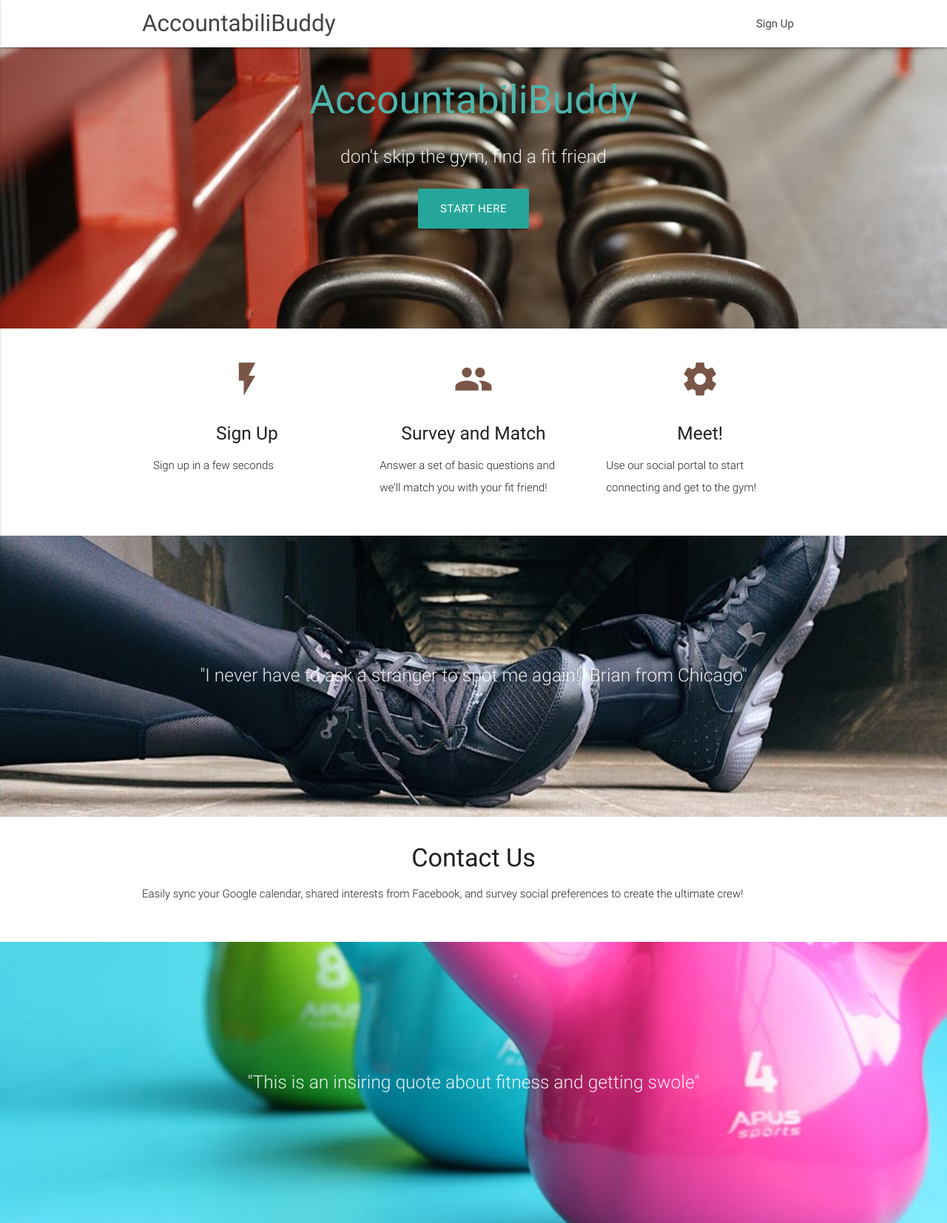
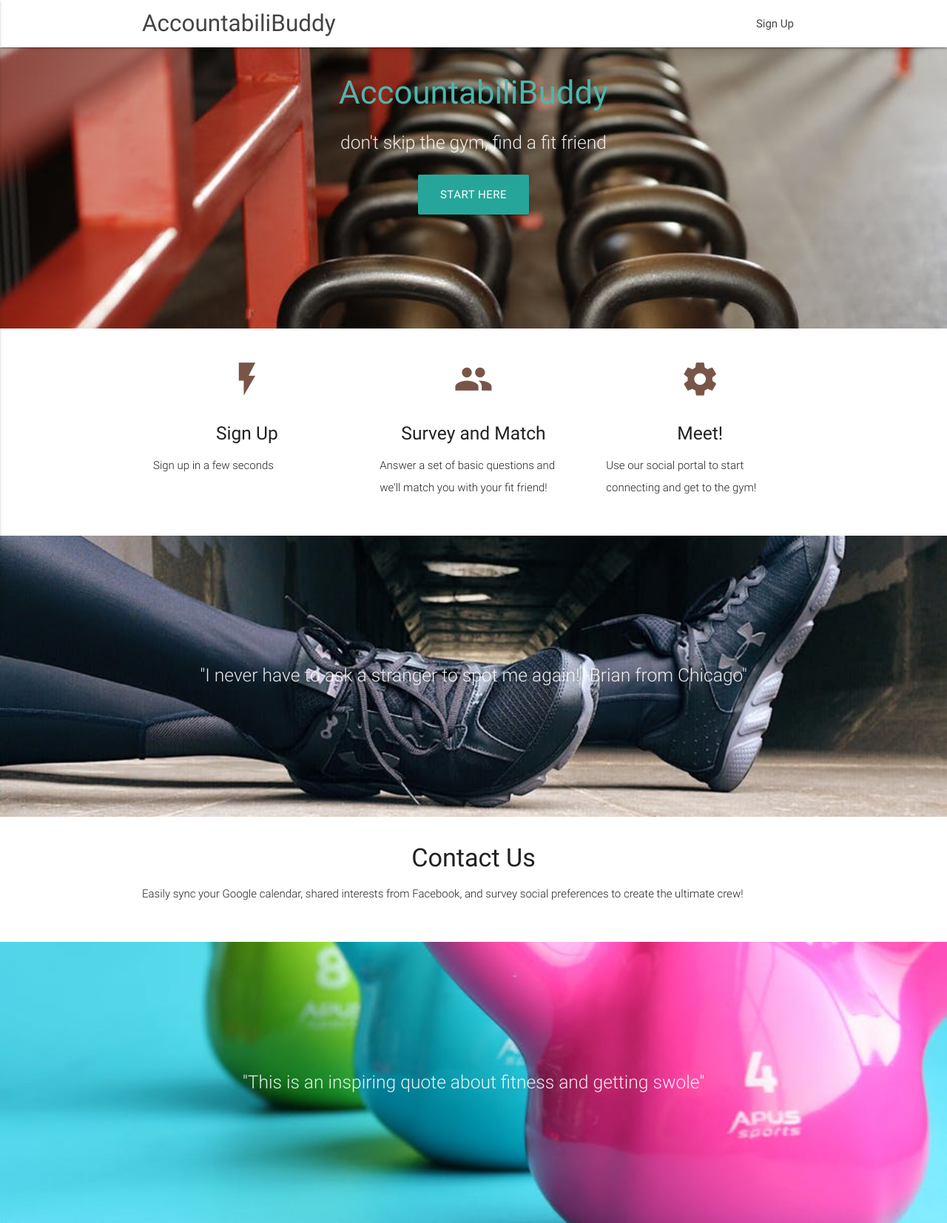
Before and after one commit to JacqueWhite/AccountabiliBuddy, a website: page app/public/home.html in a window 1280 px wide. Shown: the top 1653 px of the page at 74% size. Drawn offline with nearby package versions, Linux system fonts and the light colour scheme.

```diff
--- a/app/public/home.html
+++ b/app/public/home.html
@@ -29,7 +29,7 @@
     <div class="section no-pad-bot">
       <div class="container">
         <br><br>
-        <h2 class="header center teal-text text-lighten-2">AccountabiliBuddy</h2>
+        <h3 class="header center teal-text text-lighten-2">AccountabiliBuddy</h3>
         <div class="row center">
           <h5 class="header col s12 light">don't skip the gym, find a fit friend</h5>
         </div>
@@ -111,7 +111,7 @@
     <div class="section no-pad-bot">
       <div class="container">
         <div class="row center">
-          <h5 class="header col s12 light">"This is an insiring quote about fitness and getting swole"</h5>
+          <h5 class="header col s12 light">"This is an inspiring quote about fitness and getting swole"</h5>
         </div>
       </div>
     </div>
```
